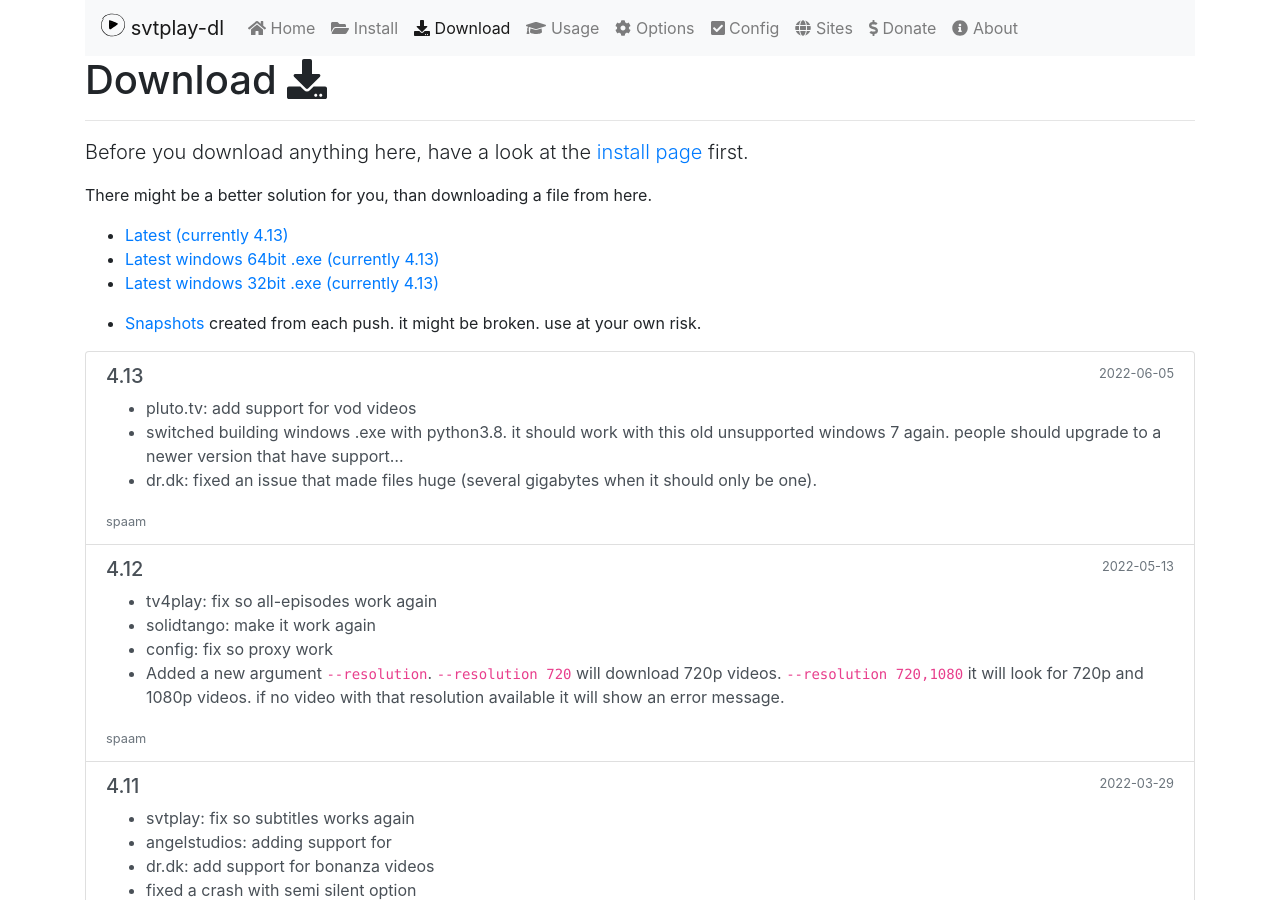
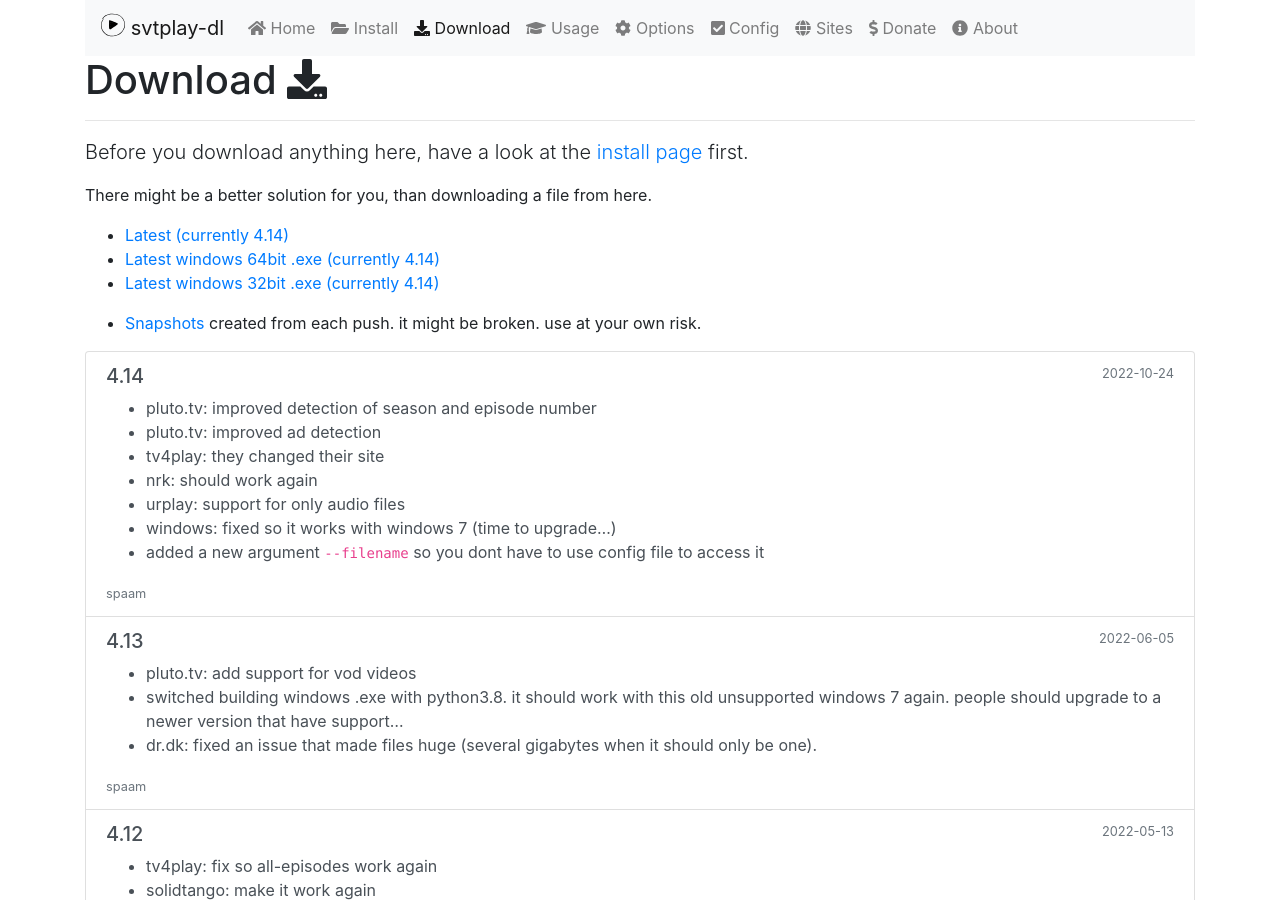
Before and after one commit to spaam/svtplay-dl-web, a Jekyll site: the page built from _pages/download.md, in a window 1280 px wide and 900 px high. Built offline with Jekyll 4.4.1, drawn with Linux system fonts in a browser that asks for light colours; nearby versions of some CDN libraries; comment, search, counter and statistics services are not loaded.

Commit message:
Add 4.14 release

```diff
--- a/_layouts/home.html
+++ b/_layouts/home.html
@@ -15,7 +15,7 @@
             <a href="/install/" class="btn btn-lg btn-outline-primary mb-3 mb-md-0 mr-md-3">Get started</a>
             <a href="/archive/" class="btn btn-lg btn-outline-secondary">Download</a>
         </div>
-        <p class="text-muted mb-0">Currently v4.13 (2022-06-06)</p>
+        <p class="text-muted mb-0">Currently v4.14 (2022-10-24)</p>
     </div>
     <div class="col-md-6">
         <img src="/assets/brand/logo.svg" width="256" height="256" class="img-fluid mb-3">
--- a/_pages/download.md
+++ b/_pages/download.md
@@ -10,9 +10,9 @@
 
 There might be a better solution for you, than downloading a file from here.
 
-* [Latest (currently 4.13)](https://svtplay-dl.se/download/4.13/svtplay-dl)
-* [Latest windows 64bit .exe (currently 4.13)](https://svtplay-dl.se/download/4.13/svtplay-dl-amd64.zip)
-* [Latest windows 32bit .exe (currently 4.13)](https://svtplay-dl.se/download/4.13/svtplay-dl-win32.zip)
+* [Latest (currently 4.14)](https://svtplay-dl.se/download/4.14/svtplay-dl)
+* [Latest windows 64bit .exe (currently 4.14)](https://svtplay-dl.se/download/4.14/svtplay-dl-amd64.zip)
+* [Latest windows 32bit .exe (currently 4.14)](https://svtplay-dl.se/download/4.14/svtplay-dl-win32.zip)
 
 * [Snapshots](/download/snapshots/) created from each push. it might be broken. use at your own risk.
 
--- /dev/null
+++ b/_posts/2022-10-24-4.14.md
@@ -0,0 +1,17 @@
+---
+layout: post
+title: "4.14"
+date: 2022-10-24 23:54:00 +0200
+categories: releases
+windows-amd64: true
+windows-win32: true
+binary: true
+---
+
+* pluto.tv: improved detection of season and episode number
+* pluto.tv: improved ad detection
+* tv4play: they changed their site
+* nrk: should work again
+* urplay: support for only audio files
+* windows: fixed so it works with windows 7 (time to upgrade...)
+* added a new argument `--filename` so you dont have to use config file to access it
```
